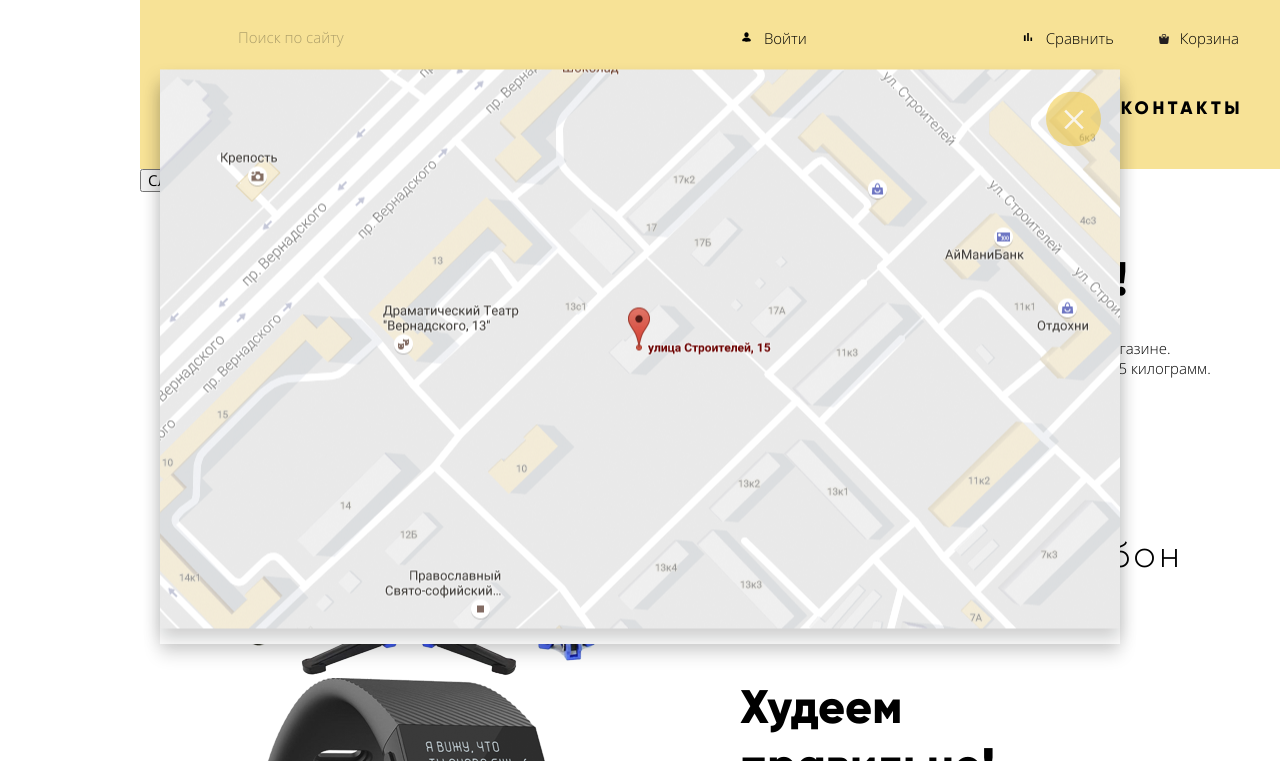
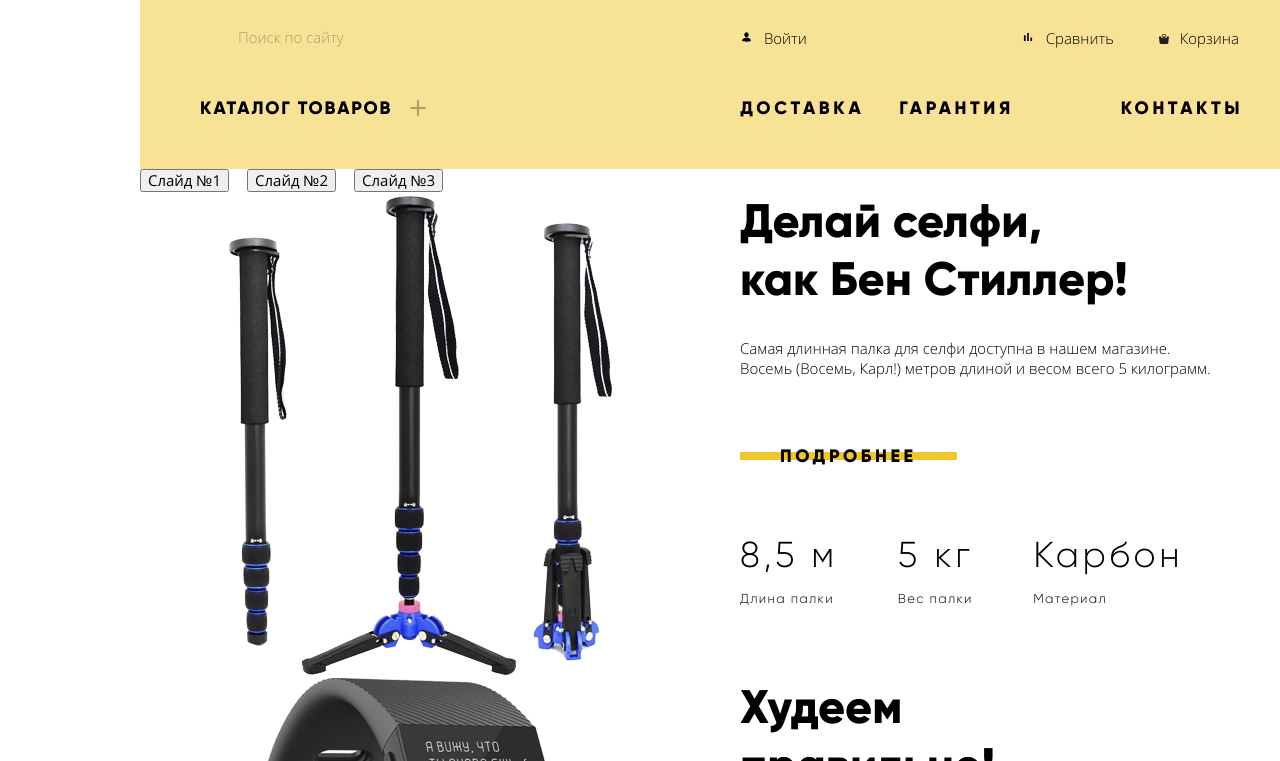
Before and after one commit to satrasmatras/66755-device-28, a plain HTML site: page index.html in a window 1280 px wide. Shown: the part 39-800 px from the top of the page. Drawn offline with Linux system fonts and the light colour scheme.

Commit message:
feat: hide modals

```diff
--- a/index.html
+++ b/index.html
@@ -418,7 +418,7 @@
       </section>
     </div>
 
-    <section class="send-message-form visible">
+    <section class="send-message-form">
       <h2 class="sr-only">Форма обратной связи</h2>
       <div class="modal-form-wrapper">
         <form class="modal-message-form" action="https://echo.htmlacademy.ru/" method="post">
@@ -446,7 +446,7 @@
       </div>
     </section>
 
-    <section class="map-modal visible">
+    <section class="map-modal">
       <h2 class="sr-only">Интерактивная карта</h2>
       <div class="map-modal-wrapper">
         <img class="map-modal-image" src="img/large-map.png" alt="Большая карта. Улица Строителей, 15" width="994" height="593">
```
